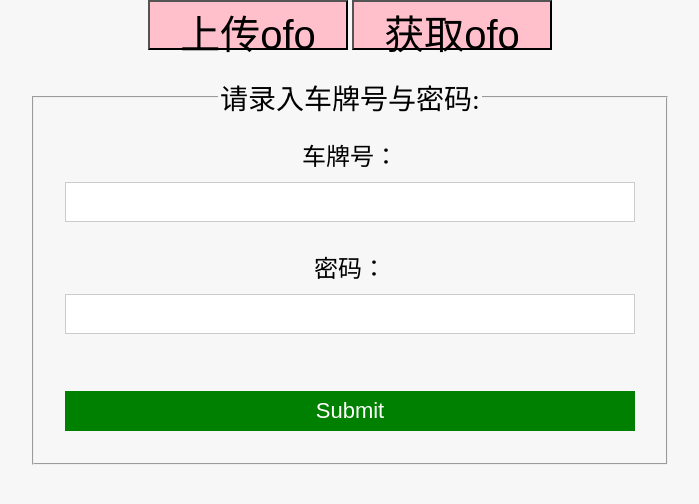
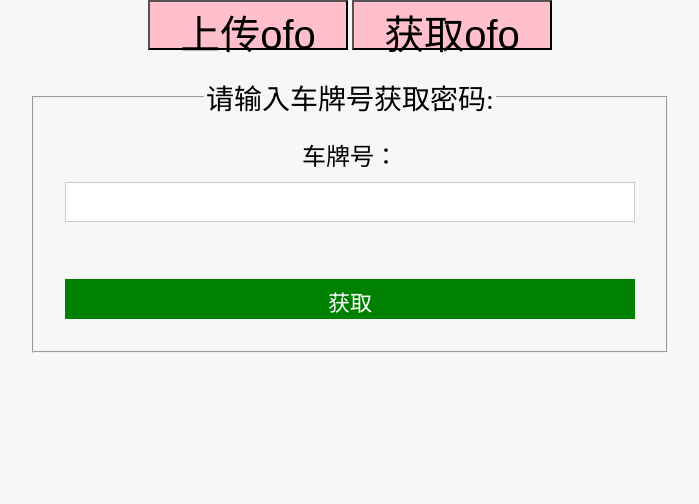
Before and after one commit to Qbin/ofo, a Django app: page /ofo/ in a window 1280 px wide. Shown: the top 504 px of the page, without its empty margins (290-989 px from the left). Run offline with Django 3.2, Linux system fonts and the light colour scheme.

Commit message:
修改默认页面为获取信息

```diff
--- a/ofo/boss/templates/ofo.html
+++ b/ofo/boss/templates/ofo.html
@@ -76,7 +76,7 @@
 <body>
     <button id="btn1">上传ofo</button>
     <button id="btn2">获取ofo</button>
-    <form id="box1">
+    <form id="box1" class="hide">
         <fieldset>
             <legend>请录入车牌号与密码:</legend>
             <label>车牌号：
@@ -85,11 +85,11 @@
                 <input type="search" name="password" id="password1"><span></span><br/>
             </label>
             <label class="btn" id="btn3">
-                <input type="submit" name="submit1" class="submit" >
+                <input type="submit" name="submit1" class="submit">
             </label>
         </fieldset>
     </form>
-    <form id="box2" class="hide">
+    <form id="box2">
         <fieldset>
             <legend>请输入车牌号获取密码:</legend>
             <label>车牌号：
@@ -161,7 +161,7 @@
         var mima=document.getElementById('mima');
         btn4.onclick=function(){
             if (regU.test(username2.value)) {
-                alert("密码....");
+                alert(username2.value);
             }else{
                 alert("账号输入错误")
                 return false;
```
